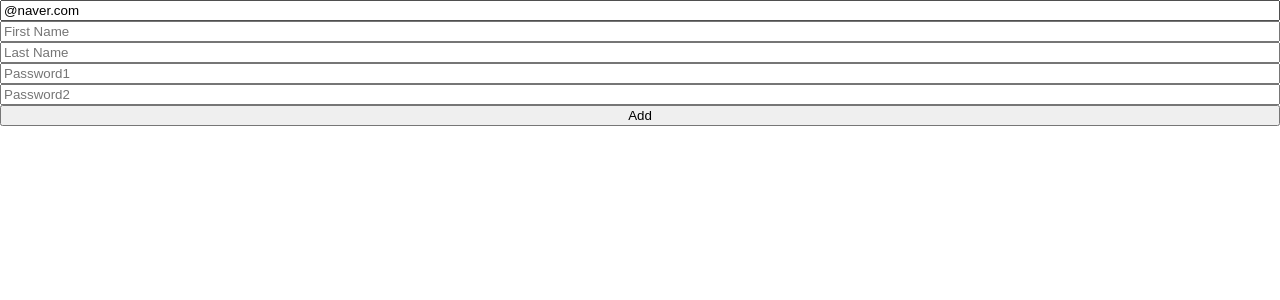
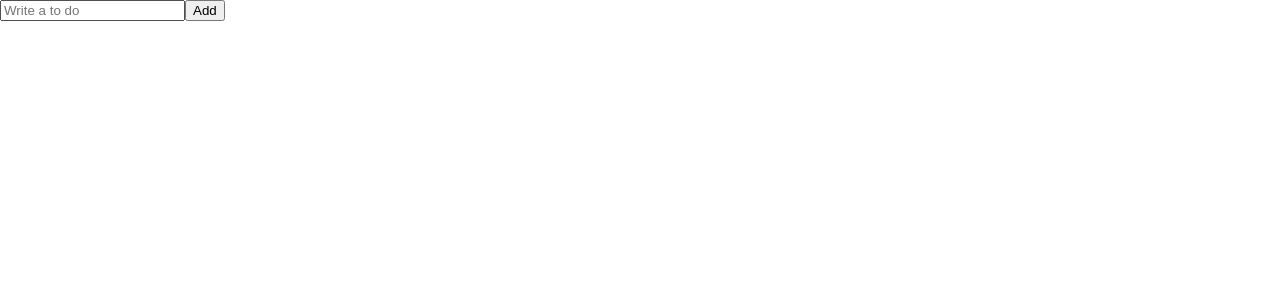
Before and after one commit to pjk0007/react-types-todolist, a React (Create React App) app: page / in a window 1280 px wide. Shown: the top 300 px of the page. Built offline with nearby package versions, Linux system fonts and the light colour scheme.

Commit message:
learned setValue from useForm in react-hook-form

```diff
--- a/src/ToDoList.tsx
+++ b/src/ToDoList.tsx
@@ -1,114 +1,27 @@
 import { useForm } from "react-hook-form";
-import { Z_STREAM_ERROR } from "zlib";
 
-/* function ToDoList() {
-  const [toDo, setToDo] = useState("");
-  const onChange = (event: React.FormEvent<HTMLInputElement>) => {
-    const {
-      currentTarget: { value },
-    } = event;
-    setToDo(value);
-  };
-  const onSubmit = (event: React.FormEvent<HTMLFormElement>) => {
-    event.preventDefault();
-    console.log(toDo);
+interface IForm {
+  toDo: string;
+}
+
+function ToDoList() {
+  const { register, handleSubmit, setValue } = useForm<IForm>();
+  const handleValid = (data: IForm) => {
+    console.log("add to do", data.toDo);
+    setValue("toDo", "");
   };
   return (
     <div>
-      <form onSubmit={onSubmit}>
-        <input onChange={onChange} placeholder="Write a to do" />
+      <form onSubmit={handleSubmit(handleValid)}>
+        <input
+          {...register("toDo", {
+            required: "Please write a To Do",
+          })}
+          placeholder="Write a to do"
+        />
         <button>Add</button>
       </form>
     </div>
   );
-} */
-
-interface IForm {
-  email: string;
-  firstName: string;
-  lastName: string;
-  password1: string;
-  password2: string;
-  extraError?: string;
 }
-
-function ToDoList() {
-  const {
-    register,
-    handleSubmit,
-    formState: { errors },
-    setError,
-  } = useForm<IForm>({
-    defaultValues: {
-      email: "@naver.com",
-    },
-  });
-  const onValid = (data: IForm) => {
-    if (data.password1 !== data.password2) {
-      setError(
-        "password2",
-        { message: "Passwords are not the same" },
-        { shouldFocus: true }
-      );
-    }
-    //setError("extraError", { message: "Server offline." });
-  };
-
-  return (
-    <div>
-      <form
-        style={{ display: "flex", flexDirection: "column" }}
-        onSubmit={handleSubmit(onValid)}
-      >
-        <input
-          {...register("email", {
-            required: "Email is required",
-            pattern: {
-              value: /^[A-Za-z0-9._%+-]+@naver.com$/,
-              message: "Only naver.com emails allowed",
-            },
-          })}
-          placeholder="email"
-        />
-        <span>{errors?.email?.message}</span>
-        <input
-          {...register("firstName", {
-            required: "First Name is required",
-            minLength: 5,
-            validate: {
-              noNico: (value) =>
-                value.includes("nico") ? "no nicos allowed" : true,
-            },
-          })}
-          placeholder="First Name"
-        />
-        <span>{errors?.firstName?.message}</span>
-        <input
-          {...register("lastName", {
-            required: "Last Name is required",
-            minLength: 5,
-          })}
-          placeholder="Last Name"
-        />
-        <span>{errors?.lastName?.message}</span>
-        <input
-          {...register("password1", {
-            required: "Password is required",
-            minLength: { value: 5, message: "Your password is too short." },
-          })}
-          placeholder="Password1"
-        />
-        <span>{errors?.password1?.message}</span>
-        <input
-          {...register("password2", { required: "true", minLength: 5 })}
-          placeholder="Password2"
-        />
-        <span>{errors?.password2?.message}</span>
-        <button>Add</button>
-        <span>{errors?.extraError?.message}</span>
-      </form>
-    </div>
-  );
-}
-
 export default ToDoList;
```
